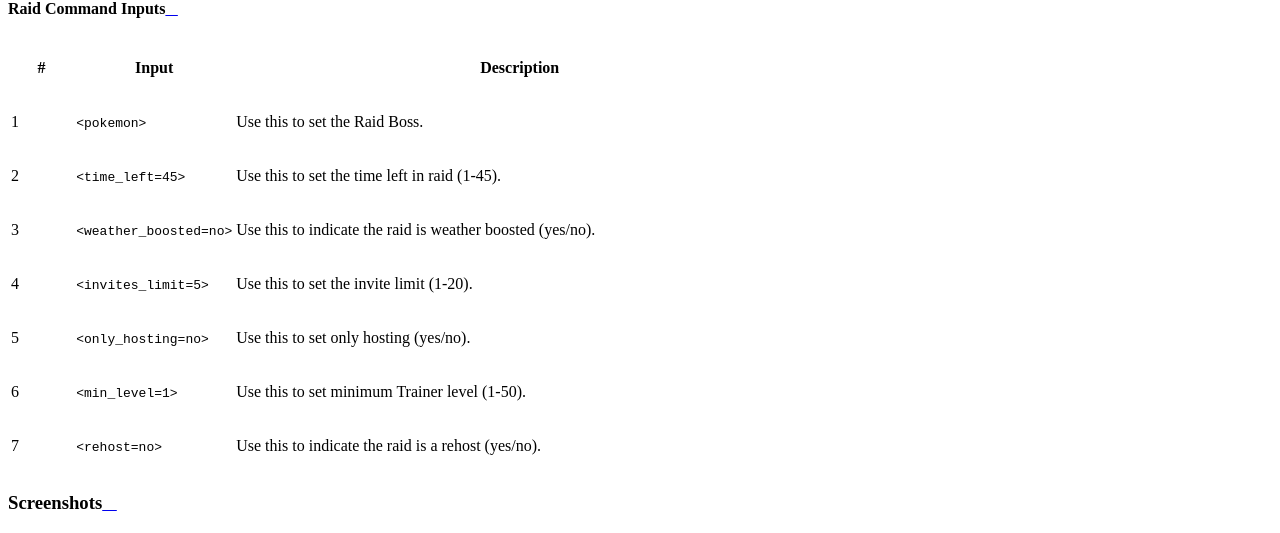
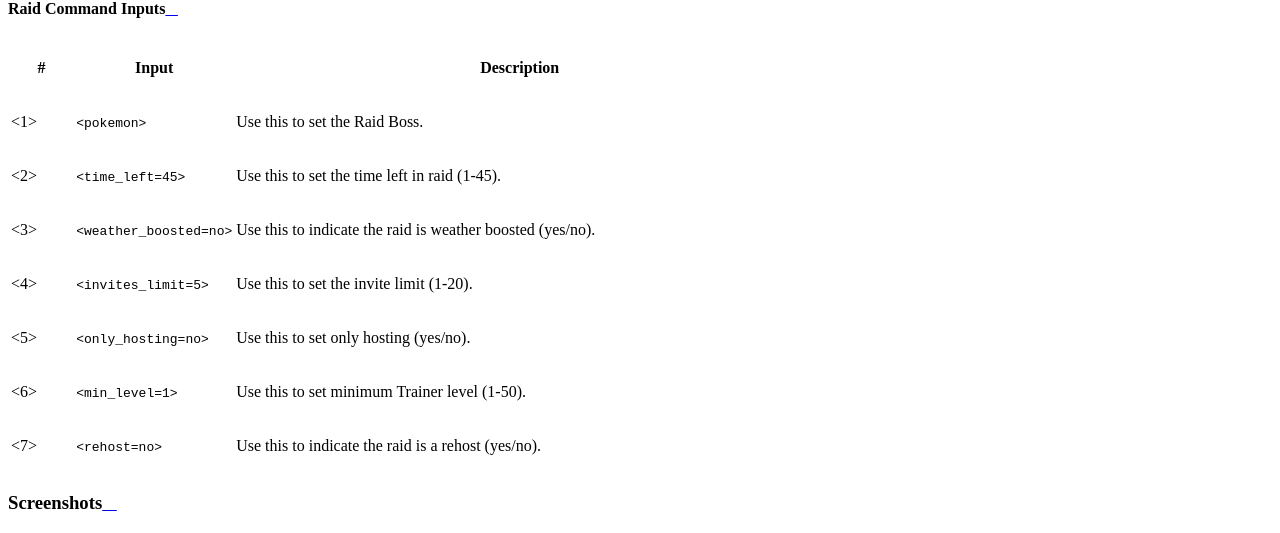
Before and after one commit to NexusRaids/nexus-docs, a Sphinx documentation site: the page built from docs/raid.md, in a window 1280 px wide and 900 px high, scrolled down 1064 px. Shown: the part 147-680 px from the top of the window. Built offline with Sphinx 7.4.7 and the Read the Docs theme 2.0.0, drawn with Linux system fonts in a browser that asks for light colours; formulas are drawn with MathJax 3; part of the change alters nothing that is shown.

````diff
--- a/docs/raid.md
+++ b/docs/raid.md
@@ -30,13 +30,13 @@
    :header: "#", "Input", "Description"
    :widths: 2, 5, 18
 
-   "1", ``<pokemon>``, "Use this to set the Raid Boss."
-   "2", ``<time_left=45>``, "Use this to set the time left in raid (1-45)."
-   "3", ``<weather_boosted=no>``, "Use this to indicate the raid is weather boosted (yes/no)."
-   "4", ``<invites_limit=5>``, "Use this to set the invite limit (1-20)."
-   "5", ``<only_hosting=no>``, "Use this to set only hosting (yes/no)."
-   "6", ``<min_level=1>``, "Use this to set minimum Trainer level (1-50)."
-   "7", ``<rehost=no>``, "Use this to indicate the raid is a rehost (yes/no)."
+   "<1>", ``<pokemon>``, "Use this to set the Raid Boss."
+   "<2>", ``<time_left=45>``, "Use this to set the time left in raid (1-45)."
+   "<3>", ``<weather_boosted=no>``, "Use this to indicate the raid is weather boosted (yes/no)."
+   "<4>", ``<invites_limit=5>``, "Use this to set the invite limit (1-20)."
+   "<5>", ``<only_hosting=no>``, "Use this to set only hosting (yes/no)."
+   "<6>", ``<min_level=1>``, "Use this to set minimum Trainer level (1-50)."
+   "<7>", ``<rehost=no>``, "Use this to indicate the raid is a rehost (yes/no)."
 
 ```
 
````
